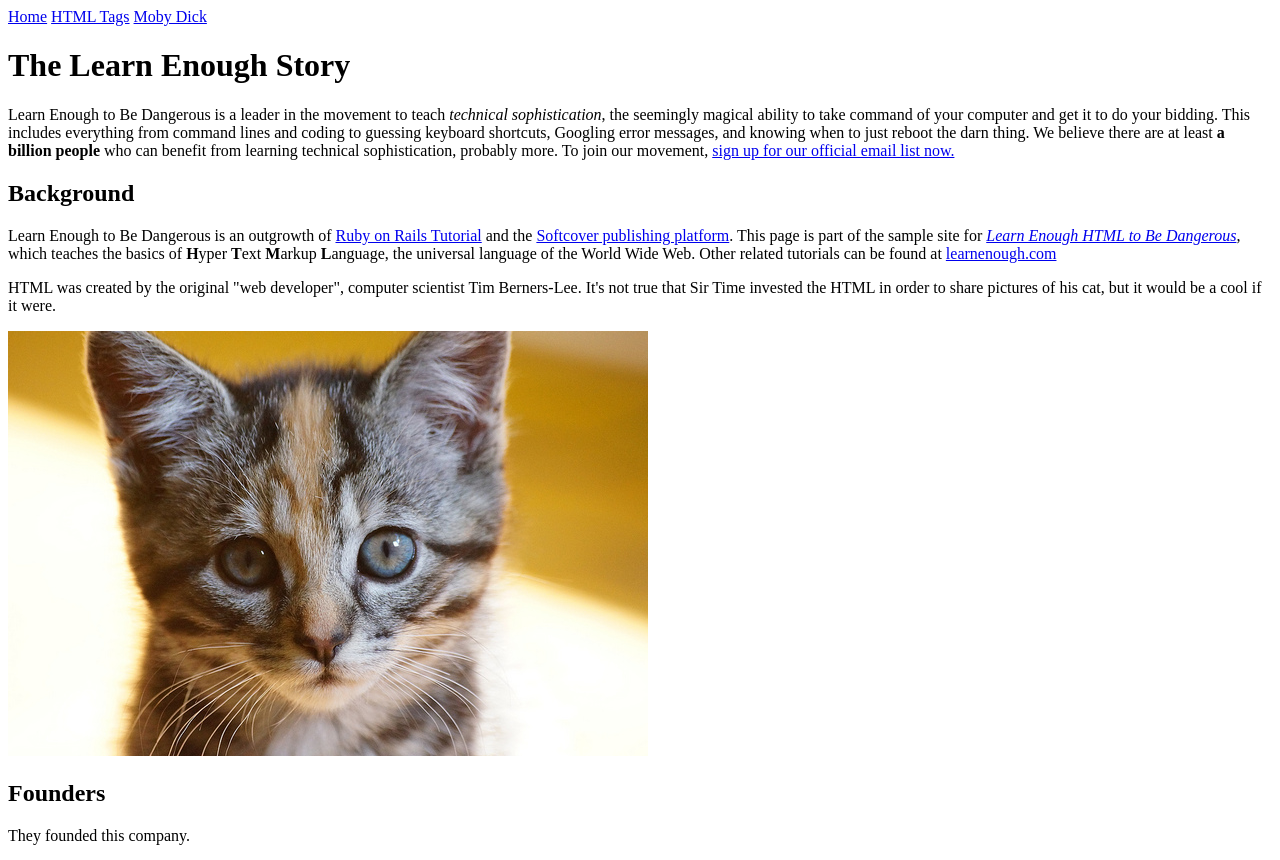
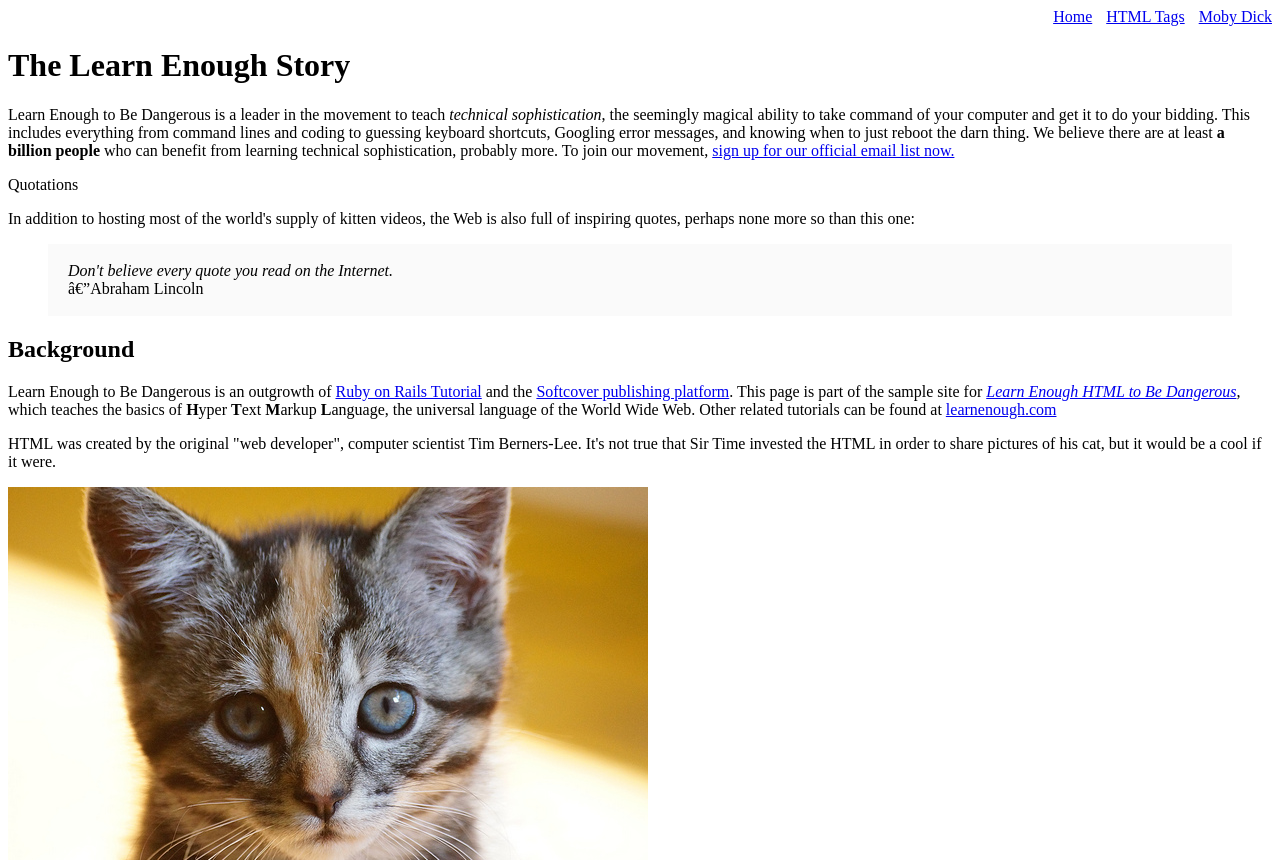
Before and after one commit to davidMfolkins/sample_website, a plain HTML site: page index.html in a window 1280 px wide. Shown: the top 860 px of the page. Drawn offline with Linux system fonts and the light colour scheme.

Commit message:
Add stylesheet

```diff
--- /dev/null
+++ b/css/main.css
@@ -0,0 +1,6 @@
+.nav-menu {
+    text-align: right;
+}
+.nav-spacing {
+    margin-left: 10px;
+}
--- a/index.html
+++ b/index.html
@@ -3,13 +3,15 @@
   <head>
     <title>Learn Enough to Be Dangerous</title>
     <meta charset="utff-8">
+    <link rel="stylesheet" href="css/main.css"
+
   </head>
   <body>
 
-    <div>
+    <div id="main-nav" class="nav-menu">
       <a href="index.html">Home</a>
-      <a href="tags.html">HTML Tags</a>
-      <a href="moby_dick.html">Moby Dick</a>
+      <a href="tags.html" class="nav-spacing">HTML Tags</a>
+      <a href="moby_dick.html" class="nav-spacing">Moby Dick</a>
     </div>
 
     <h1>The Learn Enough Story</h1>
@@ -24,6 +26,21 @@
       learning technical sophistication, probably more. To join our
       movement, <a href="http://learnenough.com/email/">sign up for our official email list now.</a>
     </p>
+
+    <TAG>Quotations</TAG>
+
+    <p>
+      In addition to hosting most of the world's supply of kitten videos, the
+      Web is also full of inspiring quotes, perhaps none more so than this one:
+    </p>
+
+    <blockquote style="padding: 2px 20px; background: #fafafa;">
+      <p>
+        <em>Don't believe every quote you read on the Internet.</em>
+        <br>
+        —Abraham Lincoln
+      </p>
+    </blockquote>
 
     <h2>Background</h2>
 
```
Also changed, not shown: moby_dick.html (+11 -12 lines), tags.html (+3 -3 lines).
